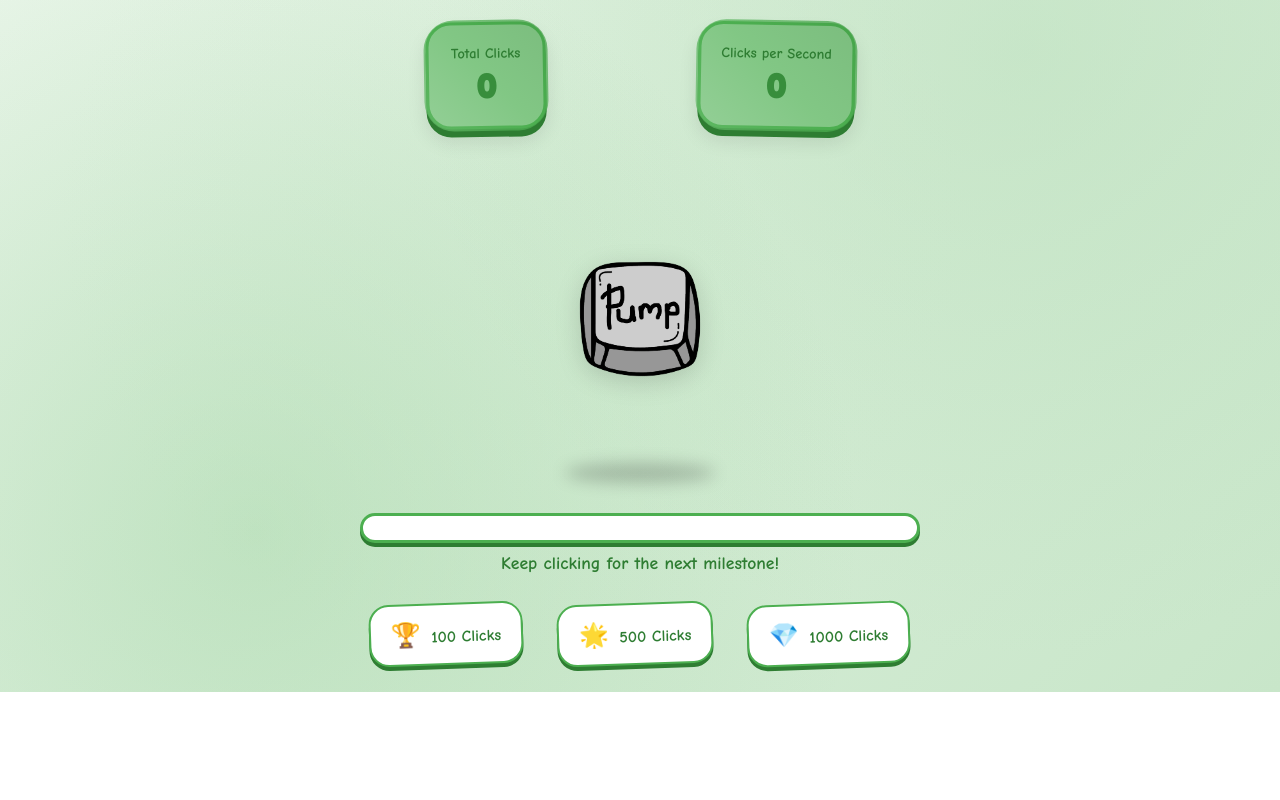
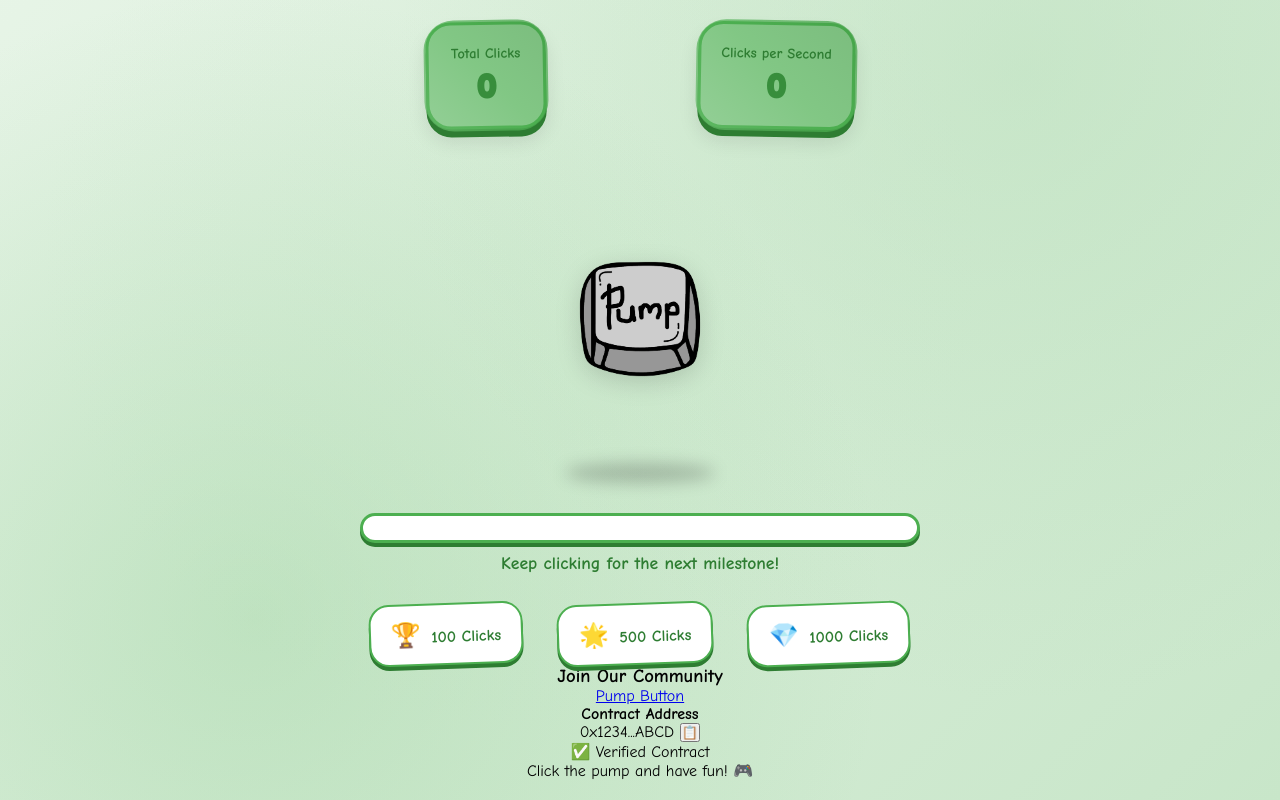
Before and after one commit to ardiann-eng/pumpton, a plain HTML site: page index.html in a window 1280 px wide. Shown: the part 108-908 px from the top of the page. Before the commit the page ends 800 px from the top, so only its background shows below. Drawn offline with Linux system fonts and the light colour scheme.

Commit message:
Update index.html

```diff
--- a/index.html
+++ b/index.html
@@ -61,6 +61,26 @@
                     <span class="milestone-text">1000 Clicks</span>
                 </div>
             </div>
+            <div class="community-section">
+                <h3>Join Our Community</h3>
+                <div class="community-links">
+                    <a href="https://x.com/i/communities/1964918093290864847" target="_blank" rel="noopener noreferrer" class="community-link x-link">
+                        <span class="link-icon"></span>
+                        <span>Pump Button</span>
+                    </a>
+                </div>
+                <div class="contract-section">
+                    <h4>Contract Address</h4>
+                    <div class="contract-display">
+                        <span class="contract-address" id="contractAddress">0x1234...ABCD</span>
+                        <button class="copy-btn" onclick="copyContract()" title="Copy Contract Address">
+                            <span class="copy-icon">📋</span>
+                        </button>
+                    </div>
+                    <p class="verify-text">✅ Verified Contract</p>
+                </div>
+            </div>
+            <p class="footer-text">Click the pump and have fun! 🎮</p>
         </footer>
     </div>
 
```
